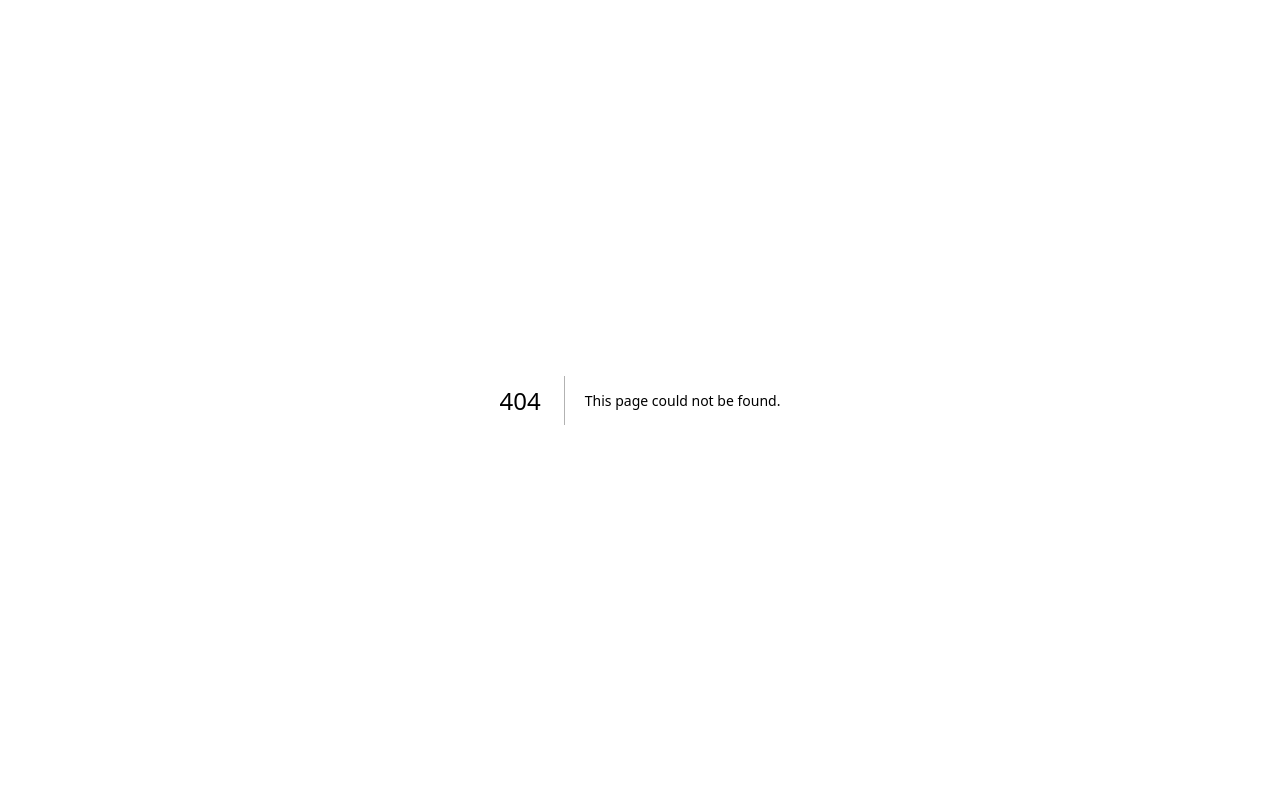
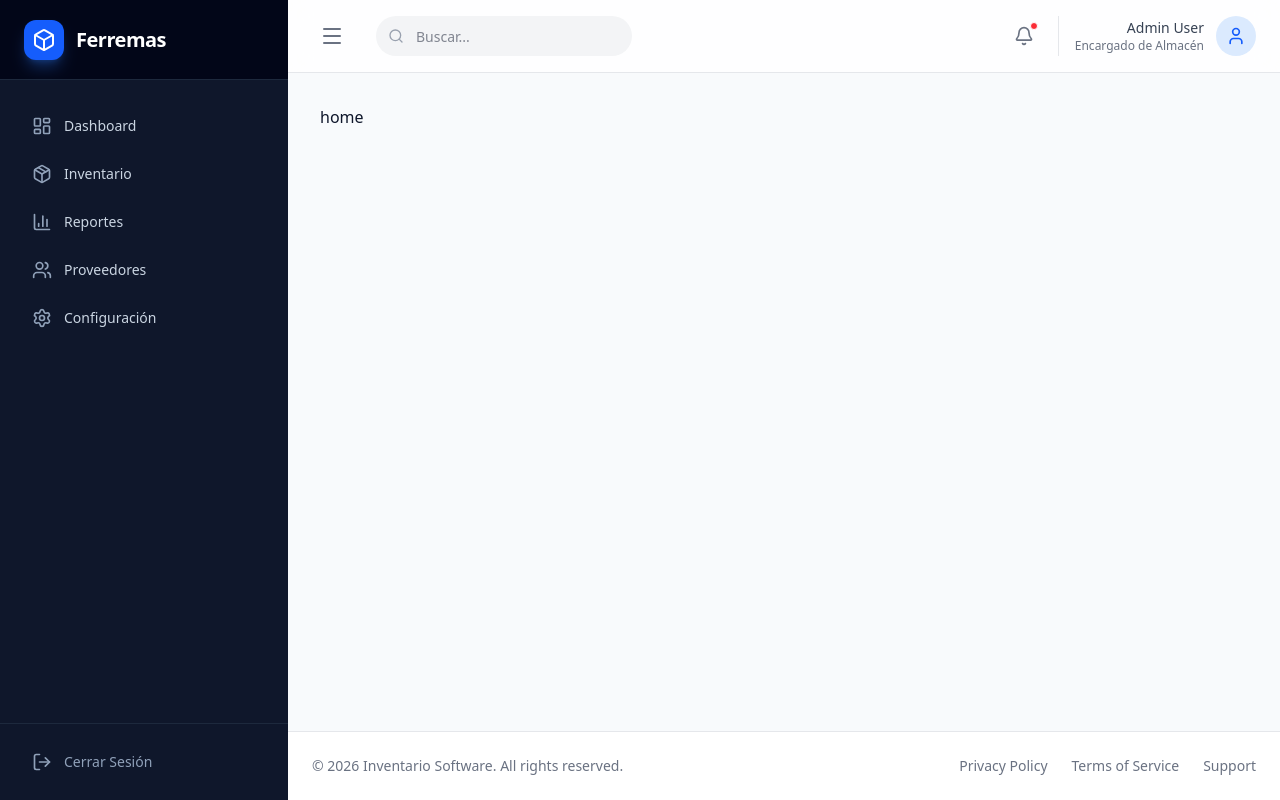
Before and after one commit to Condorito666/Warehouse, a Next.js app in the folder inventory-software/: page /dashboard/home in a window 1280 px wide. Before the commit this address had no page. Built offline with nearby package versions, Linux system fonts and the light colour scheme.

Commit message:
navbar, sidebar y footer implementado

```diff
--- /dev/null
+++ b/inventory-software/app/(oficina)/dashboard/home/overview/page.jsx
@@ -0,0 +1,7 @@
+import React from 'react'
+
+export default function Dashboard() {
+    return (
+        <div><h2>Dashboard</h2></div>
+    )
+}
--- /dev/null
+++ b/inventory-software/app/(oficina)/dashboard/home/page.jsx
@@ -0,0 +1,9 @@
+import React from 'react'
+
+function home() {
+    return (
+        <div>home</div>
+    )
+}
+
+export default home
--- a/inventory-software/app/(oficina)/dashboard/layout.js
+++ b/inventory-software/app/(oficina)/dashboard/layout.js
@@ -1,9 +1,43 @@
-import React from 'react'
+'use client';
 
-function layout({ children }) {
-    return (
-        <div className='bg-gray-300'>layout</div>
-    )
+import React, { useState } from 'react';
+import Navbar from '@/components/layout/Navbar';
+import Sidebar from '@/components/layout/Sidebar';
+import Footer from '@/components/layout/Footer';
+
+export default function DashboardLayout({ children }) {
+  const [isSidebarOpen, setIsSidebarOpen] = useState(true);
+
+  const toggleSidebar = () => {
+    setIsSidebarOpen(!isSidebarOpen);
+  };
+
+  return (
+    <div className="flex h-screen w-full bg-slate-50 dark:bg-slate-900 overflow-hidden font-sans text-slate-900 dark:text-slate-100">
+      {/* Sidebar Component */}
+      <Sidebar isOpen={isSidebarOpen} />
+
+      {/* Main Content Area */}
+      <div className="flex flex-1 flex-col overflow-hidden relative">
+        {/* Overlay for mobile sidebar */}
+        {isSidebarOpen && (
+          <div
+            className="fixed inset-0 z-40 bg-slate-900/50 backdrop-blur-sm md:hidden"
+            onClick={() => setIsSidebarOpen(false)}
+          />
+        )}
+
+        {/* Top Navbar */}
+        <Navbar onMenuClick={toggleSidebar} />
+
+        {/* Scrollable Content Area */}
+        <main className="flex-1 overflow-y-auto p-4 md:p-6 lg:p-8 relative">
+          {children}
+        </main>
+
+        {/* Footer */}
+        <Footer />
+      </div>
+    </div>
+  );
 }
-
-export default layout
--- a/inventory-software/app/page.js
+++ b/inventory-software/app/page.js
@@ -1,9 +1,11 @@
 import Image from "next/image";
+import Link from "next/link";
 
 export default function Home() {
   return (
     <div className=" min-h-screen flex justify-center items-center">
       <h1>Inventory managment software</h1>
+      <Link href="/dashboard/home/overview">alasdglalf</Link>
     </div>
   );
 }
--- /dev/null
+++ b/inventory-software/components/layout/Footer.jsx
@@ -0,0 +1,22 @@
+import React from 'react';
+
+const Footer = () => {
+  return (
+    <footer className="mt-auto bg-white py-6 border-t border-gray-200 dark:bg-gray-900 dark:border-gray-800 transition-colors">
+      <div className="mx-auto px-6">
+        <div className="flex flex-col items-center justify-between gap-4 sm:flex-row">
+          <p className="text-sm text-gray-500 dark:text-gray-400">
+            © {new Date().getFullYear()} Inventario Software. All rights reserved.
+          </p>
+          <div className="flex gap-6 text-sm text-gray-500 dark:text-gray-400">
+            <a href="#" className="hover:text-blue-600 dark:hover:text-blue-400 transition-colors">Privacy Policy</a>
+            <a href="#" className="hover:text-blue-600 dark:hover:text-blue-400 transition-colors">Terms of Service</a>
+            <a href="#" className="hover:text-blue-600 dark:hover:text-blue-400 transition-colors">Support</a>
+          </div>
+        </div>
+      </div>
+    </footer>
+  );
+};
+
+export default Footer;
--- /dev/null
+++ b/inventory-software/components/layout/Navbar.jsx
@@ -0,0 +1,43 @@
+import React from 'react';
+import { Bell, User, Search, Menu } from 'lucide-react';
+
+const Navbar = ({ onMenuClick }) => {
+  return (
+    <nav className="sticky top-0 z-40 flex w-full items-center justify-between bg-white/80 px-6 py-4 backdrop-blur-md border-b border-gray-200 dark:bg-gray-900/80 dark:border-gray-800 transition-all duration-300">
+      <div className="flex items-center gap-4">
+        <button
+          onClick={onMenuClick}
+          className="p-2 mr-2 rounded-lg text-gray-500 hover:bg-gray-100 dark:text-gray-400 dark:hover:bg-gray-800 transition-colors"
+        >
+          <Menu className="h-6 w-6" />
+        </button>
+        <div className="relative hidden sm:block">
+          <Search className="absolute left-3 top-1/2 h-4 w-4 -translate-y-1/2 text-gray-400" />
+          <input
+            type="text"
+            placeholder="Buscar..."
+            className="h-10 rounded-full bg-gray-100 pl-10 pr-4 text-sm focus:outline-none focus:ring-2 focus:ring-blue-500 dark:bg-gray-800 dark:text-gray-200 dark:focus:ring-blue-400 transition-all w-64 focus:w-80"
+          />
+        </div>
+      </div>
+
+      <div className="flex items-center gap-4">
+        <button className="relative p-2 rounded-full text-gray-500 hover:bg-gray-100 dark:text-gray-400 dark:hover:bg-gray-800 transition-colors">
+          <Bell className="h-5 w-5" />
+          <span className="absolute top-1 right-1 h-2 w-2 rounded-full bg-red-500 border border-white dark:border-gray-900"></span>
+        </button>
+        <div className="flex items-center gap-3 pl-4 border-l border-gray-200 dark:border-gray-700">
+          <div className="flex flex-col items-end hidden sm:flex">
+            <span className="text-sm font-medium text-gray-700 dark:text-gray-200">Admin User</span>
+            <span className="text-xs text-gray-500 dark:text-gray-400">Encargado de Almacén</span>
+          </div>
+          <button className="flex h-10 w-10 items-center justify-center rounded-full bg-blue-100 text-blue-600 dark:bg-blue-900/50 dark:text-blue-400 transition-transform hover:scale-105">
+            <User className="h-5 w-5" />
+          </button>
+        </div>
+      </div>
+    </nav>
+  );
+};
+
+export default Navbar;
--- /dev/null
+++ b/inventory-software/components/layout/Sidebar.jsx
@@ -0,0 +1,60 @@
+import React from 'react';
+import Link from 'next/link';
+import {
+  LayoutDashboard,
+  Package,
+  Users,
+  Settings,
+  BarChart3,
+  LogOut,
+  Box
+} from 'lucide-react';
+
+const Sidebar = ({ isOpen }) => {
+  const navItems = [
+    { name: 'Dashboard', href: '/dashboard/home/overview', icon: LayoutDashboard },
+    { name: 'Inventario', href: '/dashboard/home/inventory', icon: Package },
+    { name: 'Reportes', href: '/dashboard/home/reports', icon: BarChart3 },
+    { name: 'Proveedores', href: '/dashboard/home/suppliers', icon: Users },
+    { name: 'Configuración', href: '/dashboard/home/settings', icon: Settings },
+  ];
+
+  return (
+    <aside className={`fixed inset-y-0 left-0 z-50 flex flex-col bg-slate-900 text-white transition-all duration-300 ease-in-out md:static md:inset-auto md:z-0 overflow-hidden ${isOpen ? 'w-72 translate-x-0' : 'w-0 -translate-x-full'}`}>
+      <div className="w-72 flex-shrink-0 flex flex-col h-full">
+        <div className="flex h-20 items-center px-6 bg-slate-950 border-b border-slate-800">
+        <div className="flex items-center gap-3">
+          <div className="flex h-10 w-10 items-center justify-center rounded-xl bg-blue-600 shadow-lg shadow-blue-500/30">
+            <Box className="h-6 w-6 text-white" />
+          </div>
+          <span className="text-xl font-bold tracking-tight">Ferremas</span>
+        </div>
+      </div>
+
+      <div className="flex-1 overflow-y-auto py-6">
+        <nav className="space-y-1 px-4">
+          {navItems.map((item) => (
+            <Link
+              key={item.name}
+              href={item.href}
+              className="group flex items-center gap-3 rounded-xl px-4 py-3 text-sm font-medium text-slate-300 transition-all hover:bg-slate-800 hover:text-white"
+            >
+              <item.icon className="h-5 w-5 text-slate-400 group-hover:text-blue-400 transition-colors" />
+              {item.name}
+            </Link>
+          ))}
+        </nav>
+      </div>
+
+      <div className="p-4 border-t border-slate-800 bg-slate-900">
+        <button className="group flex w-full items-center gap-3 rounded-xl px-4 py-3 text-sm font-medium text-slate-400 transition-all hover:bg-red-500/10 hover:text-red-400">
+          <LogOut className="h-5 w-5" />
+          Cerrar Sesión
+        </button>
+      </div>
+      </div>
+    </aside>
+  );
+};
+
+export default Sidebar;
--- a/inventory-software/package.json
+++ b/inventory-software/package.json
@@ -9,6 +9,7 @@
     "lint": "eslint"
   },
   "dependencies": {
+    "lucide-react": "^1.14.0",
     "next": "16.2.6",
     "react": "19.2.4",
     "react-dom": "19.2.4"
```
Also changed, not shown: 1 other file (tests, documents, lock files or other folders).
